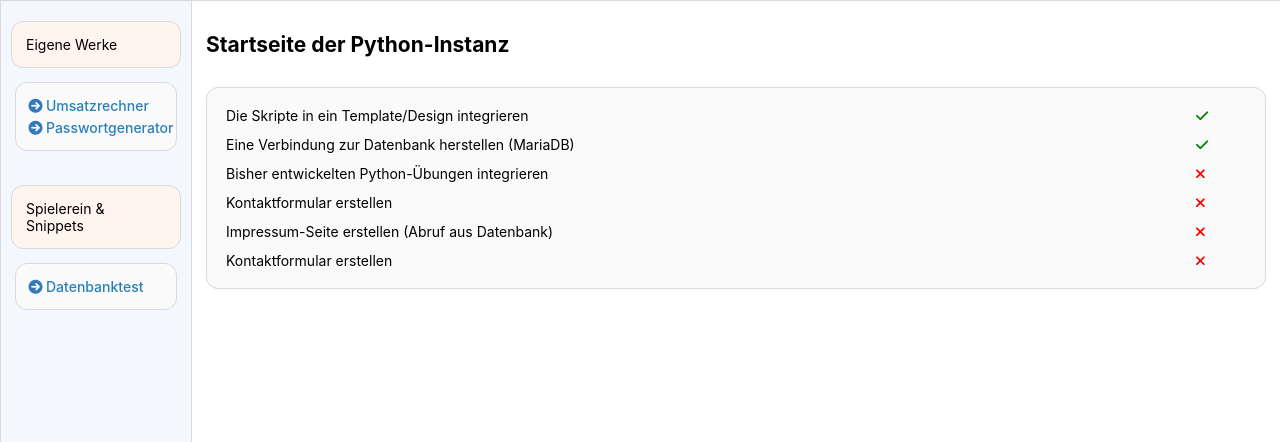
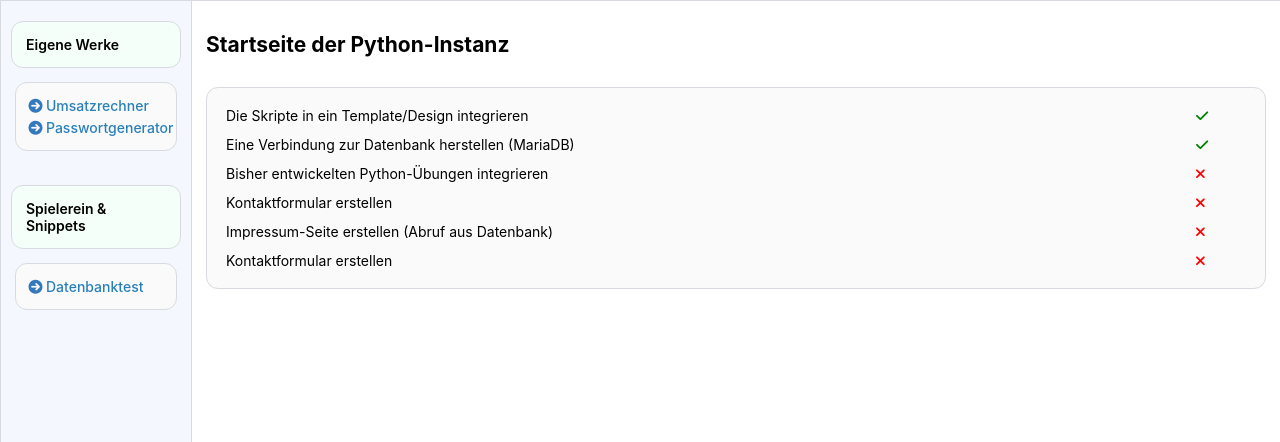
Before and after one commit to sven-berger/codevoyage, a Flask app: page / in a window 1280 px wide. Shown: the part 142-584 px from the top of the page. Run offline with Flask 3, Linux system fonts and the light colour scheme; some libraries are stand-ins or nearby versions.

Commit message:
Update style.css

```diff
--- a/python/static/css/style.css
+++ b/python/static/css/style.css
@@ -76,8 +76,9 @@ a, a:hover {
 }
 
 .boxCapital {
+    font-weight: 600;
     padding: 1em;
-    background: seashell;
+    background: mintcream;
     border: 1px solid #D8DAE1;
     color: #000;
     margin: 20px 10px 0 10px;
@@ -235,7 +236,7 @@ a.seitentitel {
 }
 
 .short-header {
-    background: seashell;
+    background: mintcream;
     border: 1px solid #D8DAE1;
     padding-left: 12px;
     border-radius: 12px;
```
